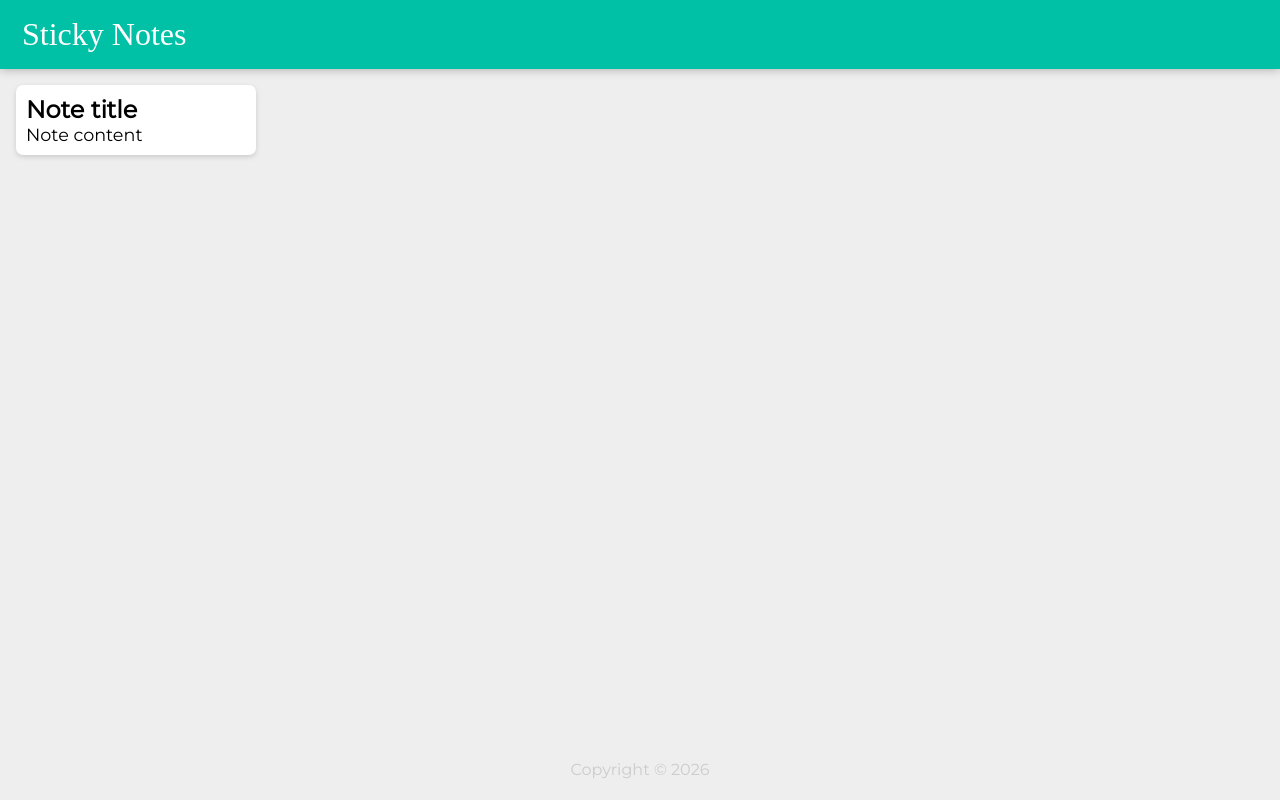
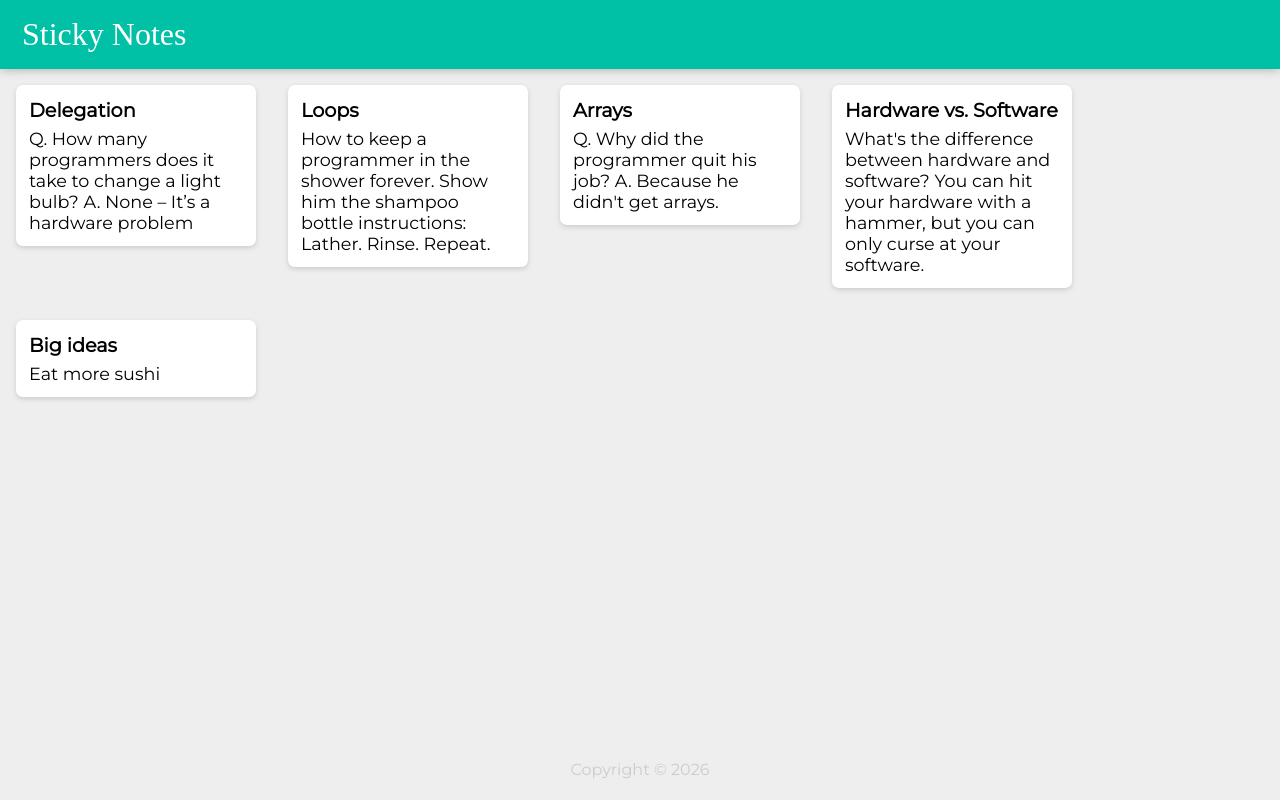
Before and after one commit to marivalerio104/sticky-notes, a React (Vite) app: page / in a window 1280 px wide. Built offline with nearby package versions, Linux system fonts and the light colour scheme; a web font is replaced by a local one.

Commit message:
Render notes dynamically from notes array

```diff
--- a/src/App.jsx
+++ b/src/App.jsx
@@ -1,12 +1,23 @@
+import notes from './notes'
 import Header from './components/Header';
 import Note from './components/Note';
 import Footer from './components/Footer';
+
+function createNote(note) {
+  return (
+    <Note
+      key={note.key}
+      title={note.title}
+      content={note.content}
+    />
+  )
+}
 
 export default function App() {
   return (
     <>
       <Header />
-      <Note />
+      {notes.map(createNote)}
       <Footer />
     </>
   )
--- a/src/components/Note.jsx
+++ b/src/components/Note.jsx
@@ -1,10 +1,10 @@
 import '../styles/Note.css'
 
-export default function Note() {
+export default function Note({title, content}) {
   return (
     <div className='note'>
-      <h2>Note title</h2>
-      <p>Note content</p>
+      <h2>{title}</h2>
+      <p>{content}</p>
     </div>
   )
 }
--- /dev/null
+++ b/src/notes.js
@@ -0,0 +1,31 @@
+export default [
+  {
+    key: 1,
+    title: "Delegation",
+    content:
+      "Q. How many programmers does it take to change a light bulb? A. None – It’s a hardware problem"
+  },
+  {
+    key: 2,
+    title: "Loops",
+    content:
+      "How to keep a programmer in the shower forever. Show him the shampoo bottle instructions: Lather. Rinse. Repeat."
+  },
+  {
+    key: 3,
+    title: "Arrays",
+    content:
+      "Q. Why did the programmer quit his job? A. Because he didn't get arrays."
+  },
+  {
+    key: 4,
+    title: "Hardware vs. Software",
+    content:
+      "What's the difference between hardware and software? You can hit your hardware with a hammer, but you can only curse at your software."
+  },
+  {
+    key: 5,
+    title: "Big ideas",
+    content: "Eat more sushi"
+  }
+];
--- a/src/styles/Note.css
+++ b/src/styles/Note.css
@@ -2,14 +2,14 @@
   background: #fff;
   border-radius: 7px;
   box-shadow: 0 2px 5px #ccc;
-  padding: 10px;
+  padding: 13px;
   width: 240px;
   margin: 16px;
-  /* float: left; */
+  float: left;
 }
 
-.note h1 {
-  font-size: 1.1em;
+.note h2 {
+  font-size: 1.2em;
   margin-bottom: 6px;
 }
 
```
